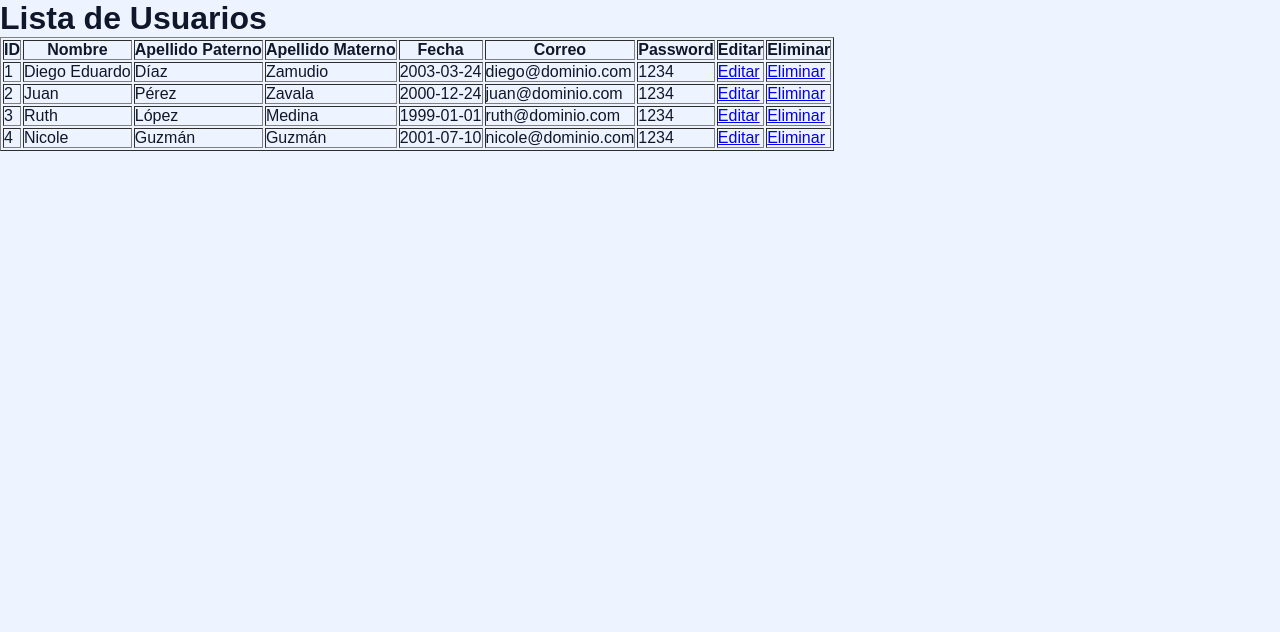
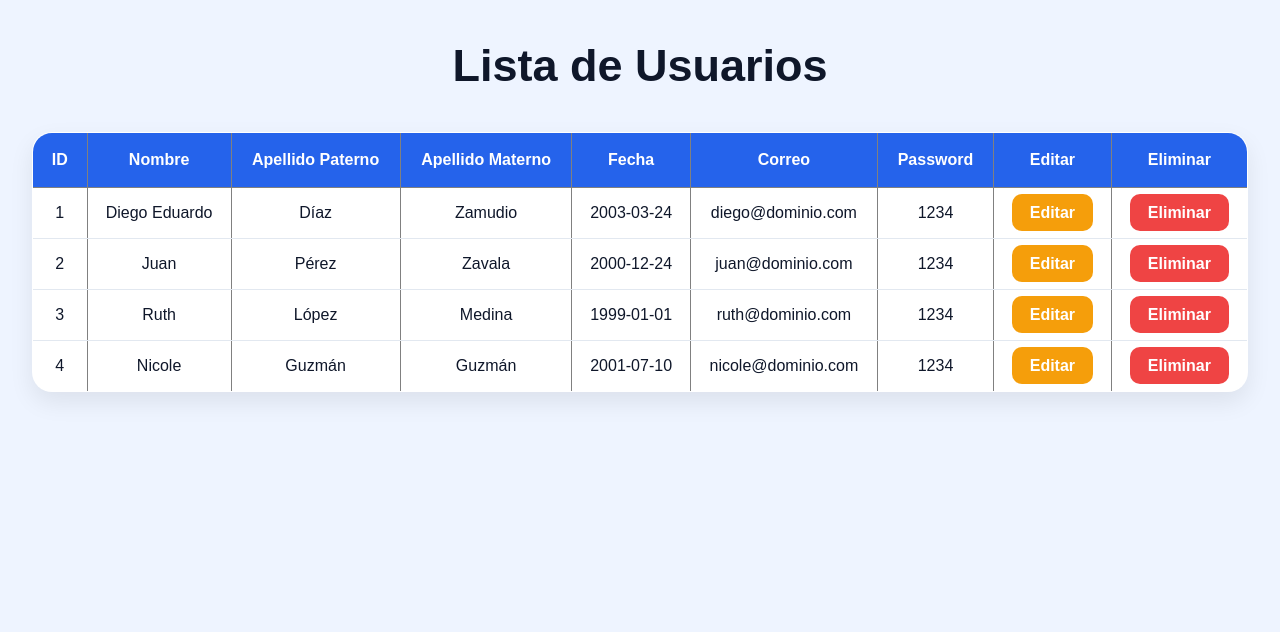
Before and after one commit to DiegoDZ243/Proyecto-Web, a PHP site: page /mostrar.php in a window 1280 px wide. Shown: the top 632 px of the page. Before the commit the page ends 151 px from the top, so only its background shows below. Run offline with PHP 8.4, Linux system fonts and the light colour scheme; data comes from the database, SQL or seed files in the repository.

Commit message:
Update usuarios.css

```diff
--- a/usuarios/css/usuarios.css
+++ b/usuarios/css/usuarios.css
@@ -166,7 +166,7 @@ button{
     padding:18px;
     border-radius:15px;
     color:white;
-    font-size:22px;
+    font-size:20px;
     font-weight:bold;
     cursor:pointer;
     transition:0.3s;
@@ -184,7 +184,130 @@ button:hover{
     transform:scale(1.03);
 }
 
+/* ===================================== */
+/* ===== FORMULARIOS ===== */
+/* ===================================== */
+
+.contenedor{
+    width:100%;
+    max-width:700px;
+    margin:50px auto;
+    background:white;
+    padding:40px;
+    border-radius:25px;
+    box-shadow:0 10px 25px rgba(0,0,0,0.08);
+}
+
+.contenedor h1{
+    text-align:center;
+    margin-bottom:35px;
+    font-size:42px;
+    color:#0f172a;
+}
+
+/* ===== LABELS ===== */
+label{
+    font-size:18px;
+    font-weight:bold;
+    display:block;
+    margin-bottom:10px;
+    color:#334155;
+}
+
+/* ===== INPUTS ===== */
+input{
+    width:100%;
+    padding:15px;
+    border:2px solid #cbd5e1;
+    border-radius:12px;
+    font-size:16px;
+    margin-bottom:25px;
+    transition:0.3s;
+}
+
+input:focus{
+    border-color:#2563eb;
+    outline:none;
+    box-shadow:0 0 10px rgba(37,99,235,0.2);
+}
+
+/* ===== BOTON FORM ===== */
+form button{
+    background:linear-gradient(to right,#2563eb,#1d4ed8);
+    margin-top:10px;
+}
+
+/* ===================================== */
+/* ===== TABLA ===== */
+/* ===================================== */
+
+table{
+    width:95%;
+    margin:40px auto;
+    border-collapse:collapse;
+    background:white;
+    border-radius:20px;
+    overflow:hidden;
+    box-shadow:0 10px 25px rgba(0,0,0,0.08);
+}
+
+table th{
+    background:#2563eb;
+    color:white;
+    padding:18px;
+    font-size:16px;
+}
+
+table td{
+    padding:16px;
+    text-align:center;
+    border-bottom:1px solid #e2e8f0;
+}
+
+table tr:hover{
+    background:#f8fafc;
+}
+
+/* ===== LINKS ===== */
+.editar{
+    background:#f59e0b;
+    color:white;
+    padding:10px 18px;
+    border-radius:10px;
+    text-decoration:none;
+    font-weight:bold;
+    transition:0.3s;
+}
+
+.editar:hover{
+    background:#d97706;
+}
+
+.eliminar{
+    background:#ef4444;
+    color:white;
+    padding:10px 18px;
+    border-radius:10px;
+    text-decoration:none;
+    font-weight:bold;
+    transition:0.3s;
+}
+
+.eliminar:hover{
+    background:#dc2626;
+}
+
+/* ===== TITULO TABLA ===== */
+body > h1{
+    text-align:center;
+    margin-top:40px;
+    font-size:45px;
+}
+
+/* ===================================== */
 /* ===== RESPONSIVE ===== */
+/* ===================================== */
+
 @media(max-width:900px){
 
     .hero h1{
@@ -217,4 +340,14 @@ button:hover{
         padding:20px;
         gap:15px;
     }
+
+    .contenedor{
+        width:95%;
+        padding:25px;
+    }
+
+    table{
+        display:block;
+        overflow-x:auto;
+    }
 }
```
